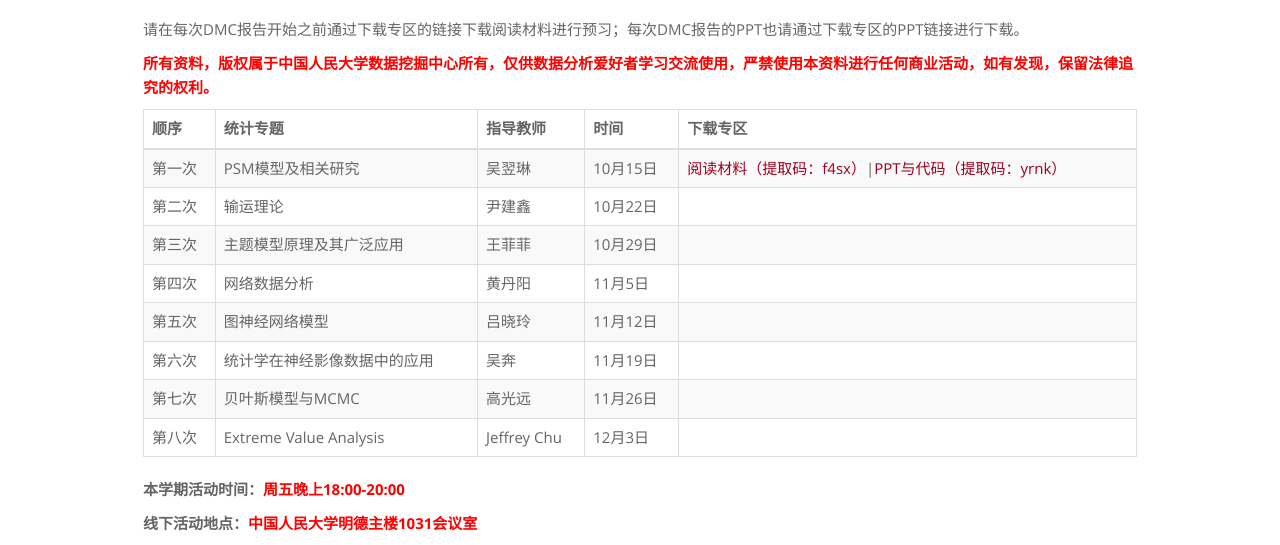
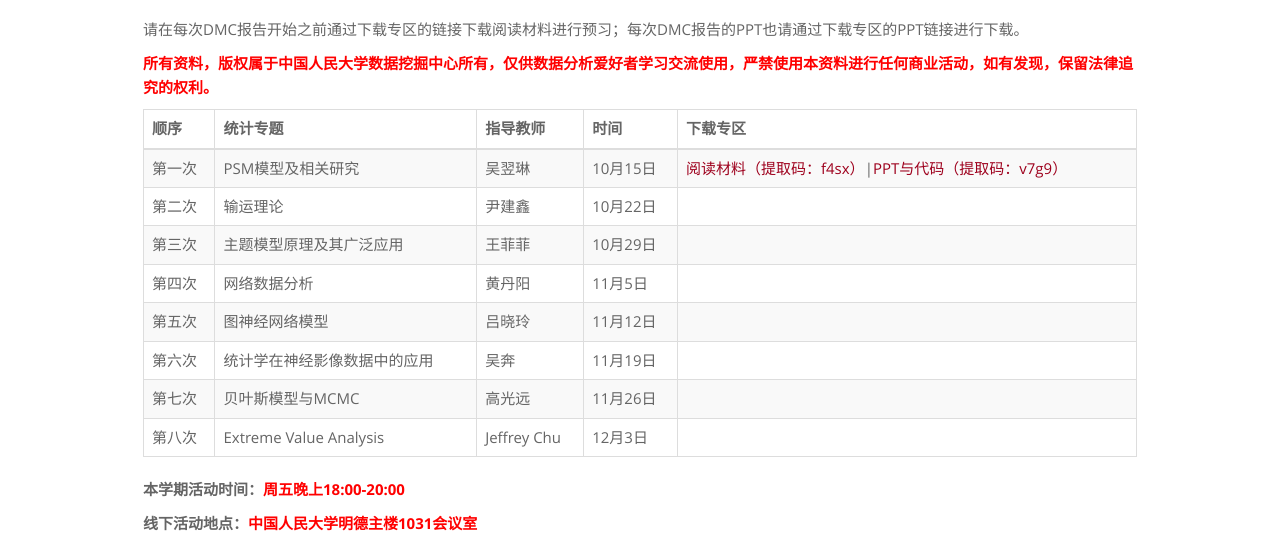
Before and after one commit to rucdmc/rucdmc.github.io, a Jekyll site: the page built from index.html, in a window 1280 px wide. Shown: the part 533-1078 px from the top of the page. Built offline with Jekyll 4.4.1, drawn with Linux system fonts in a browser that asks for light colours.

Commit message:
Update index.html

```diff
--- a/index.html
+++ b/index.html
@@ -100,7 +100,7 @@
             <td>PSM模型及相关研究</td>
             <td>吴翌琳</td>
             <td>10月15日</td>
-            <td><a href="https://pan.baidu.com/s/1WO4t3rOkT0fqkdf1mnqG4g">阅读材料（提取码：f4sx）</a>|<a href="https://pan.baidu.com/s/1lNJdlTUnC1twrhtCBhVrZQ">PPT与代码（提取码：yrnk）</a></td>
+            <td><a href="https://pan.baidu.com/s/1WO4t3rOkT0fqkdf1mnqG4g">阅读材料（提取码：f4sx）</a>|<a href="https://pan.baidu.com/s/1aIqjeAgDn_uoSfsniX30bw">PPT与代码（提取码：v7g9）</a></td>
 	</tr>
         <tr>
             <td>第二次</td>
```
